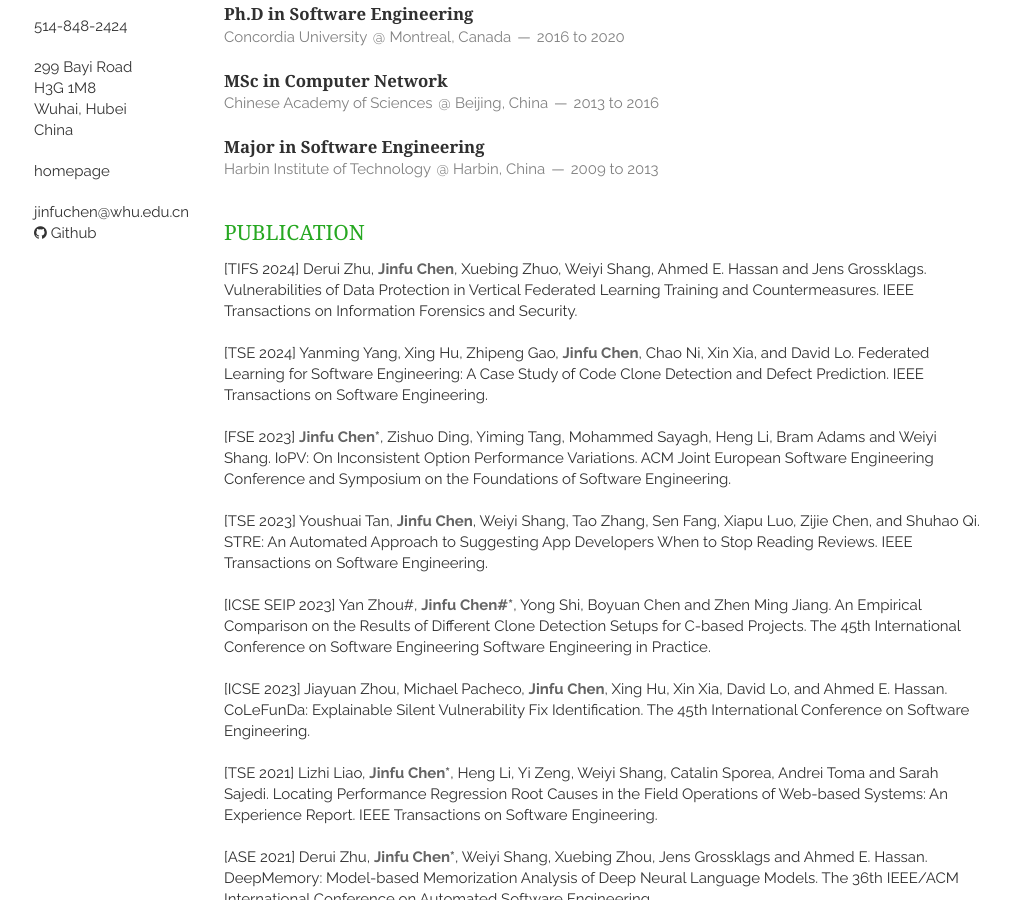
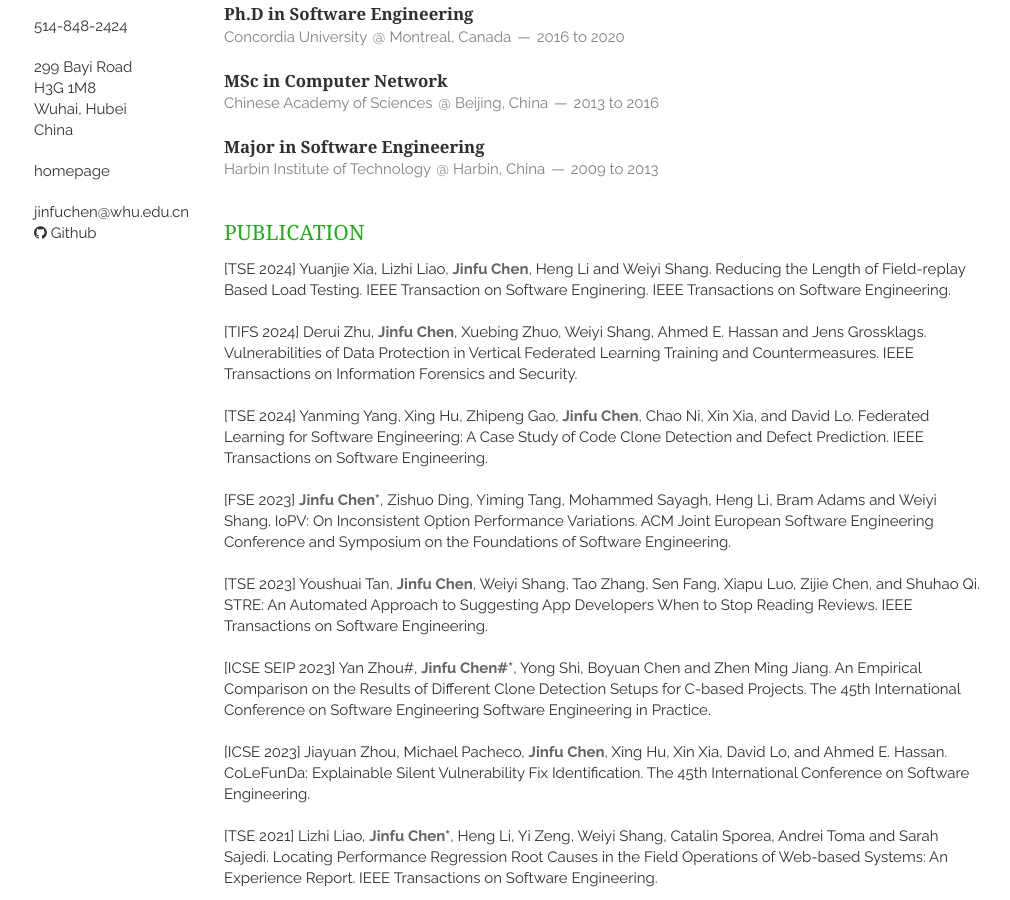
Before and after one commit to jinfuchen/jinfu, a Jekyll site: the page built from index.html, in a window 1280 px wide and 900 px high, scrolled down 319 px. Shown: the whole window, without its empty margins (136-1146 px from the left). Built offline with Jekyll 4.4.1, drawn with Linux system fonts in a browser that asks for light colours; nearby versions of some CDN libraries; the list of posts is cut into pages by our own code; some of the changed text lies outside the part shown.

Commit message:
adding tse

```diff
--- a/_includes/publication.html
+++ b/_includes/publication.html
@@ -12,6 +12,9 @@
     -->
 
     <article>
+      <p>[TSE 2024] Yuanjie Xia, Lizhi Liao, <em>Jinfu Chen</em>, Heng Li and Weiyi Shang. Reducing the Length of Field-replay Based Load Testing. IEEE Transaction on Software Enginering. IEEE Transactions on Software Engineering. </p>
+      <br>
+
       <p>[TIFS 2024] Derui Zhu, <em>Jinfu Chen</em>, Xuebing Zhuo, Weiyi Shang, Ahmed E. Hassan and Jens Grossklags. Vulnerabilities of Data Protection in Vertical Federated Learning Training and Countermeasures. IEEE Transactions on Information Forensics and Security. </p>
       <br>
 
@@ -62,6 +65,5 @@
       <p>[ICCIA 2017] Yang Liu, <em>Jinfu Chen</em>, Peng Chang and Xiaochun Yun. A Novel Algorithm for Encrypted Traffic Classification based on Sliding Window of Flow’s First N Packets.  The 2nd IEEE International Conference on Computational Intelligence and Applications.</p>
       <br>
 
-
     </article>
 </section>
--- a/_includes/service.html
+++ b/_includes/service.html
@@ -7,6 +7,8 @@
         <p>  Reviewer: Automated Software Engineering </p>
     	<p>  Reviewer: IEEE transactions on reliability </p>
     	<p>  Reviewer: Journal of Software: Evolution and Process </p>
+        <p>  PC Member: APSEC 2024 Technical Track </p>
+        <p>  PC Member: Internetware 2024 Technical Track </p>
         <p>  PC Member: ICPC 2024 Tools and Demos Track </p>
         <p>  PC Member: ICPE 2024 Data Challenge Track </p>
         <p>  PC Member: ICPE 2024 Workshop on Challenges in Performance Methods for Software Development </p>
```
